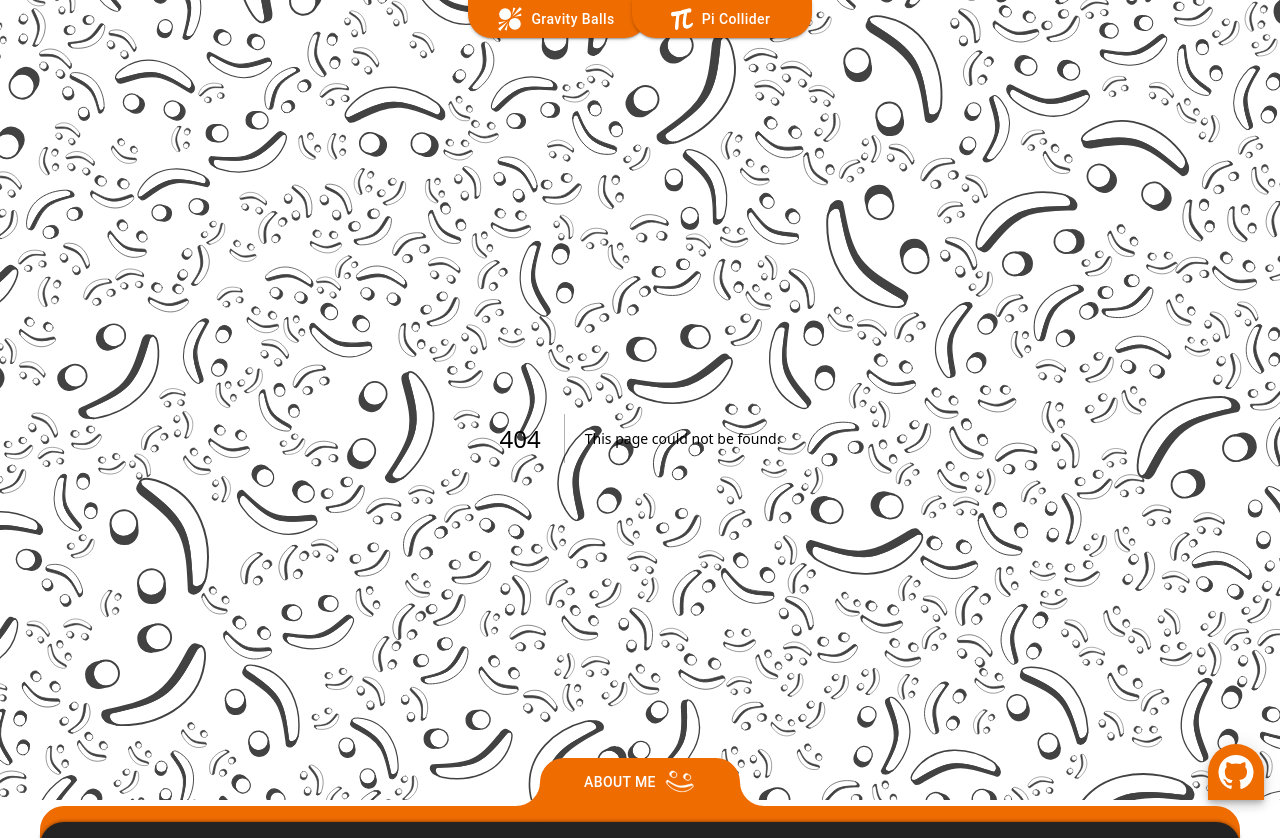
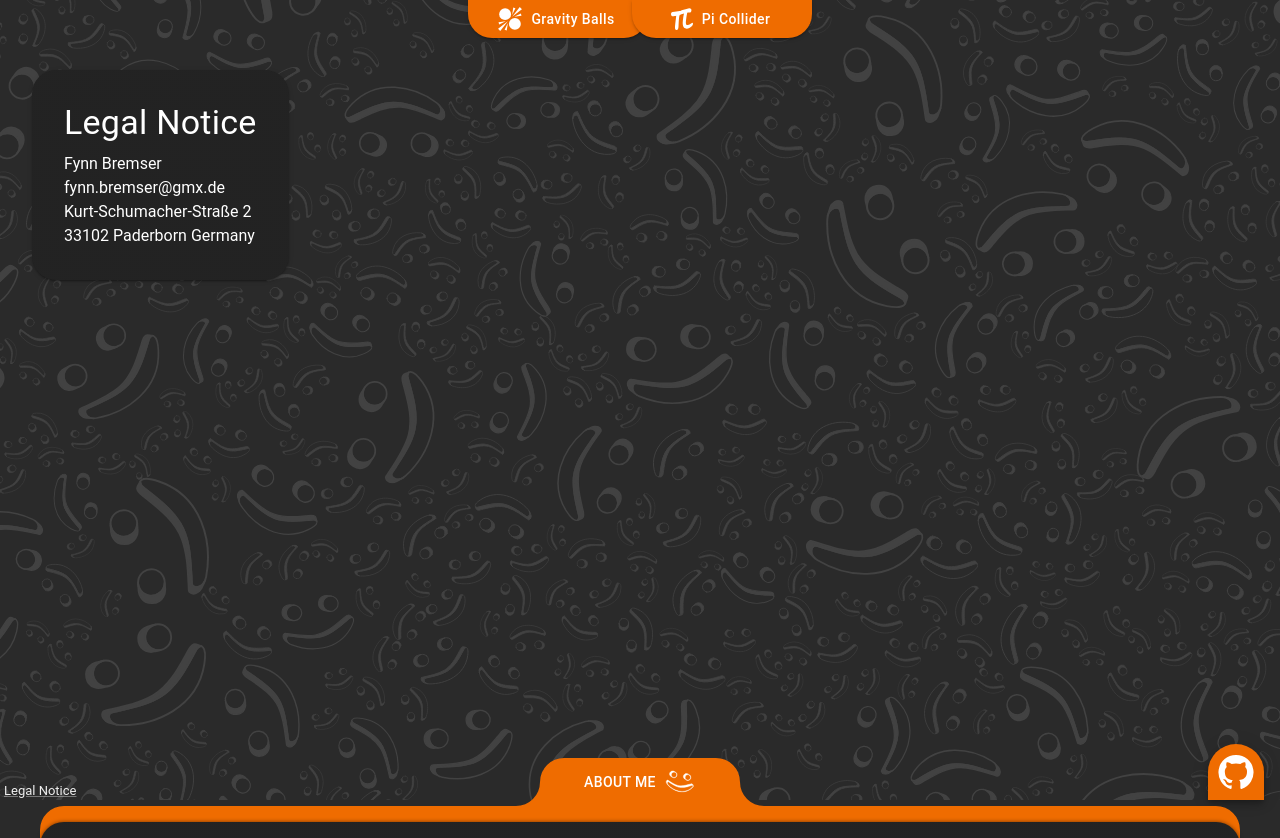
Before and after one commit to fynnbrem/homepage, a Next.js app: page /legal-notice in a window 1280 px wide. Before the commit this address had no page. After the commit the page ends 800 px from the top, so only its background shows below. Built offline with nearby package versions, Linux system fonts and the light colour scheme.

Commit message:
Added legal notice.

```diff
--- a/app/layout.tsx
+++ b/app/layout.tsx
@@ -8,6 +8,9 @@ import React, { Suspense } from "react"
 import AboutMe from "@/app/about-me/AboutMe"
 import GithubBadge from "@/app/components/other/GithubBadge"
 import NavBar from "@/app/NavBar"
+import { Link } from "@mui/material"
+import { zIndex } from "@/app/lib/theme"
+import NextLink from "next/link"
 
 export const metadata: Metadata = {
     title: "Fynn's Quest",
@@ -41,9 +44,29 @@ export default function RootLayout({
                     <GithubBadge
                         link={"https://github.com/fynnbrem/homepage"}
                     />
+                    <LegalNoticeLink />
                 </Providers>
                 <DynamicBackground color={grey[800]} />
             </body>
         </html>
     )
 }
+
+function LegalNoticeLink() {
+    return (
+        <Link
+            href={"legal-notice"}
+            sx={{
+                position: "absolute",
+                zIndex: zIndex.badge,
+                bottom: 0,
+                left: 4,
+                fontSize: "small",
+            }}
+            color={"secondary"}
+            component={NextLink}
+        >
+            Legal Notice
+        </Link>
+    )
+}
--- /dev/null
+++ b/app/legal-notice/page.tsx
@@ -0,0 +1,30 @@
+import { Paper, Typography } from "@mui/material"
+
+/**All content required by the EU for the legal notice.*/
+export default function LegalNotice() {
+    return (
+        <Paper
+            sx={{
+                padding: 4,
+                borderRadius: 6,
+                width: "fit-content",
+                margin: 4,
+            }}
+            elevation={2}
+        >
+            <Typography
+                variant={"h4"}
+                sx={{ paddingBottom: 1 }}
+            >
+                Legal Notice
+            </Typography>
+            Fynn Bremser
+            <br />
+            fynn.bremser@gmx.de
+            <br />
+            Kurt-Schumacher-Straße 2
+            <br />
+            33102 Paderborn Germany
+        </Paper>
+    )
+}
```
